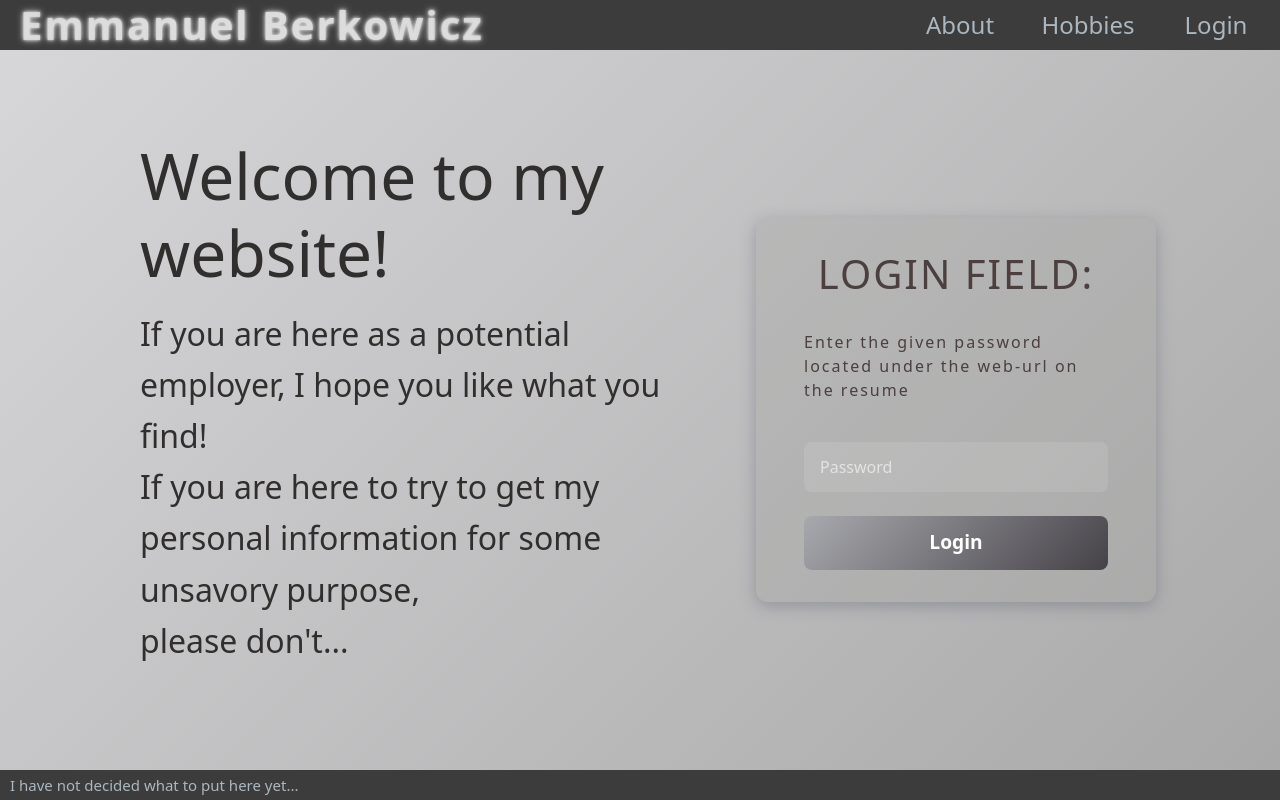
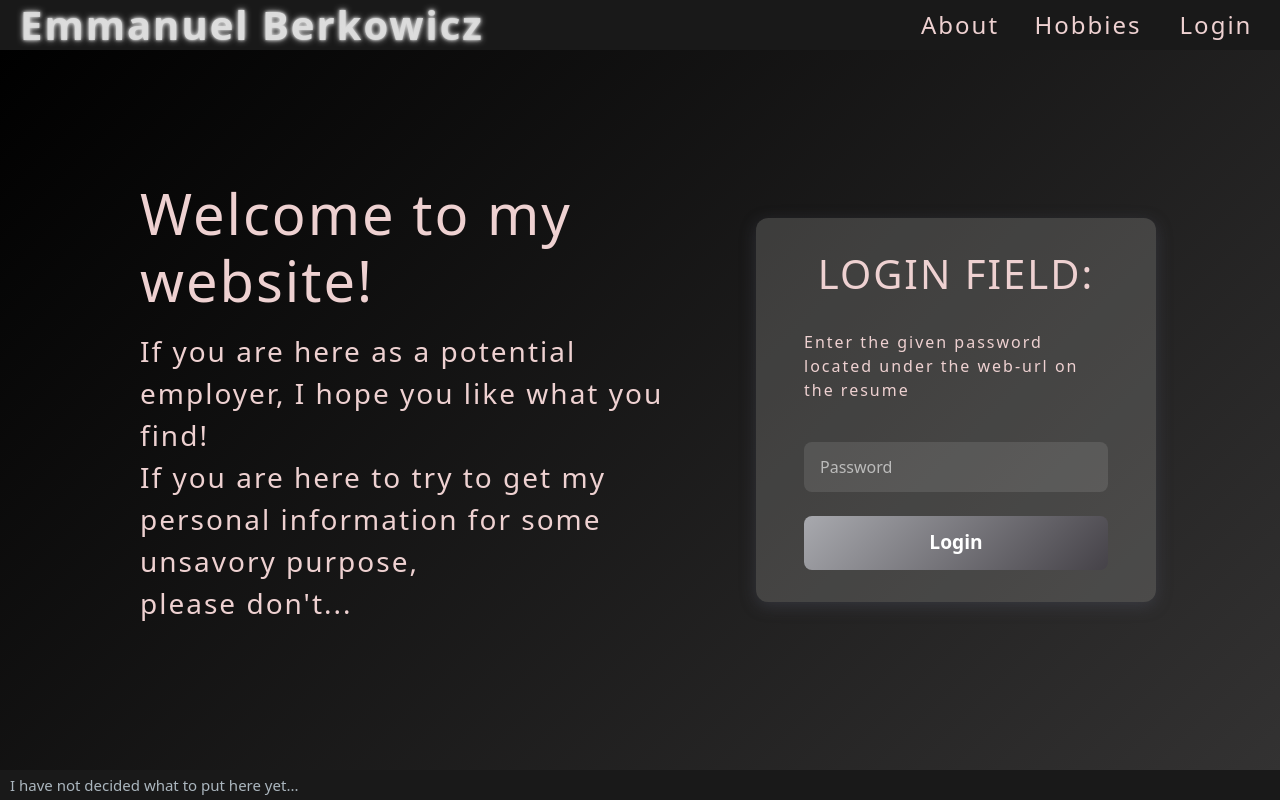
Before and after one commit to AnosVoldygod/emmanwebsite-, a Vue app: page /Login in a window 1280 px wide. Built offline with nearby package versions, Linux system fonts and the light colour scheme.

Commit message:
Login and top bar formatted

```diff
--- a/src/components/Banners/BottomMainBar.vue
+++ b/src/components/Banners/BottomMainBar.vue
@@ -8,7 +8,7 @@
 
 <style scoped>
 .mainBar {
-  background-color: rgba(0, 0, 0, 0.766);
+  background-color: rgba(0, 0, 0, 0.901);
   display: flex;
   justify-content: flex-start;
   align-items: center;
--- a/src/components/Banners/TopBarNav.vue
+++ b/src/components/Banners/TopBarNav.vue
@@ -104,7 +104,8 @@ onMounted(() => {
   justify-content: center;
   padding: 0 clamp(5px, 1vw, 30px);
   width: clamp(50px, 10vw, 250px);
-  color: rgb(171, 182, 190);
+  color: rgb(238, 209, 209);
+  letter-spacing: 2px;
   text-decoration: none;
   font-size: clamp(1rem, 2vw, 1.5rem);
 }
--- a/src/components/Banners/TopMainBar.vue
+++ b/src/components/Banners/TopMainBar.vue
@@ -10,6 +10,6 @@ import TopBarNav from './TopBarNav.vue'
 
 <style scoped>
 .nav-wrapper {
-  background-color: rgba(0, 0, 0, 0.766);
+  background-color: rgba(0, 0, 0, 0.901);
 }
 </style>
--- a/src/components/Login/LoginComp.vue
+++ b/src/components/Login/LoginComp.vue
@@ -92,13 +92,13 @@ input {
 }
 .login-heading {
   font-size: clamp(1rem, 5vw, 2.5rem);
-  color: #4b3f3f;
+  color: rgb(238, 209, 209);
   letter-spacing: 2px;
 }
 
 .login-paragraph {
   font-size: clamp(0.5rem, 5vw, 1rem);
-  color: #4b3f3f;
+  color: rgb(238, 209, 209);
   letter-spacing: 2px;
   text-align: left;
 }
@@ -185,7 +185,7 @@ button:hover {
   font-size: 1.1rem;
 }
 
-@media (max-width: 800px) {
+@media (max-width: 965px) {
   .login-content {
     padding: 0.5rem 1rem 0.5rem 1rem;
     gap: 0.5rem;
--- a/src/components/Login/LoginMessage.vue
+++ b/src/components/Login/LoginMessage.vue
@@ -14,27 +14,28 @@
 </template>
 <style scoped>
 .login-header {
-  padding: 2rem 1rem;
+  padding: 1rem 1rem;
   text-align: left;
-  margin: 2rem auto;
+
   width: 100%;
   max-width: 600px;
-  color: rgb(49, 46, 46);
+  color: rgb(238, 209, 209);
 }
 
-.login-welcome h1 {
-  font-size: clamp(2rem, 5vw, 4rem);
+.heading-welcome {
+  font-size: clamp(2rem, 6vw, 3.5rem);
   margin-bottom: 1rem;
+  letter-spacing: 2px;
 }
 
 .login-paragraph p {
-  font-size: clamp(1rem, 2.5vw, 2rem);
-  line-height: 1.6;
+  font-size: clamp(1rem, 3vw, 1.75rem);
+  letter-spacing: 2px;
 }
 
-@media (max-width: 800px) {
+@media (max-width: 965px) {
   .login-header {
-    padding: 0.5rem 0.5rem 0rem;
+    padding: 0rem 0.5rem 0rem 0.5rem;
   }
 
   .login-welcome {
--- a/src/views/Login.vue
+++ b/src/views/Login.vue
@@ -21,7 +21,7 @@ import LoginMessage from '../components/Login/LoginMessage.vue'
   height: 100%;
   justify-content: center;
   align-items: center;
-  background: linear-gradient(135deg, #a8a8ae76, #3332326b);
+  background: linear-gradient(135deg, #000000, #333232);
 }
 
 .login-components {
@@ -38,7 +38,7 @@ import LoginMessage from '../components/Login/LoginMessage.vue'
   padding: 1rem;
 }
 
-@media (max-width: 800px) {
+@media (max-width: 965px) {
   .login-components {
     flex-direction: column;
   }
```
